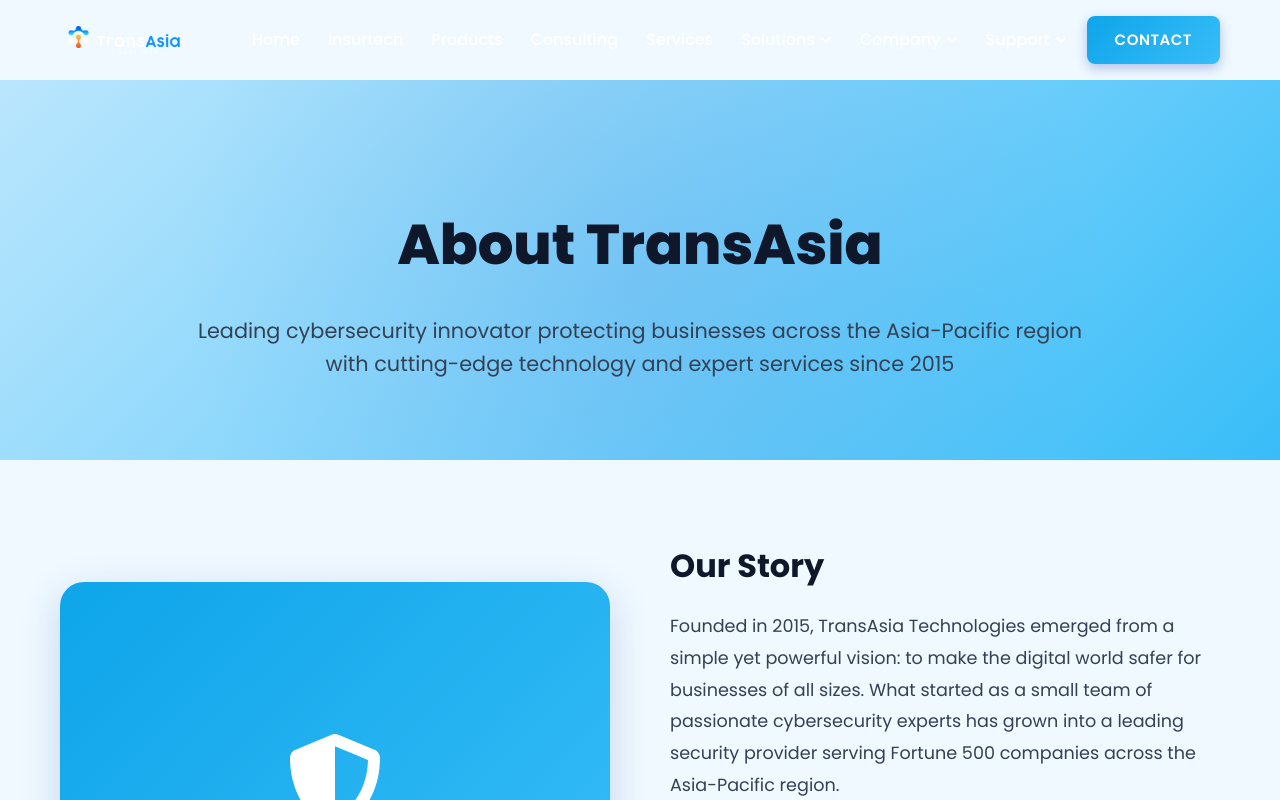
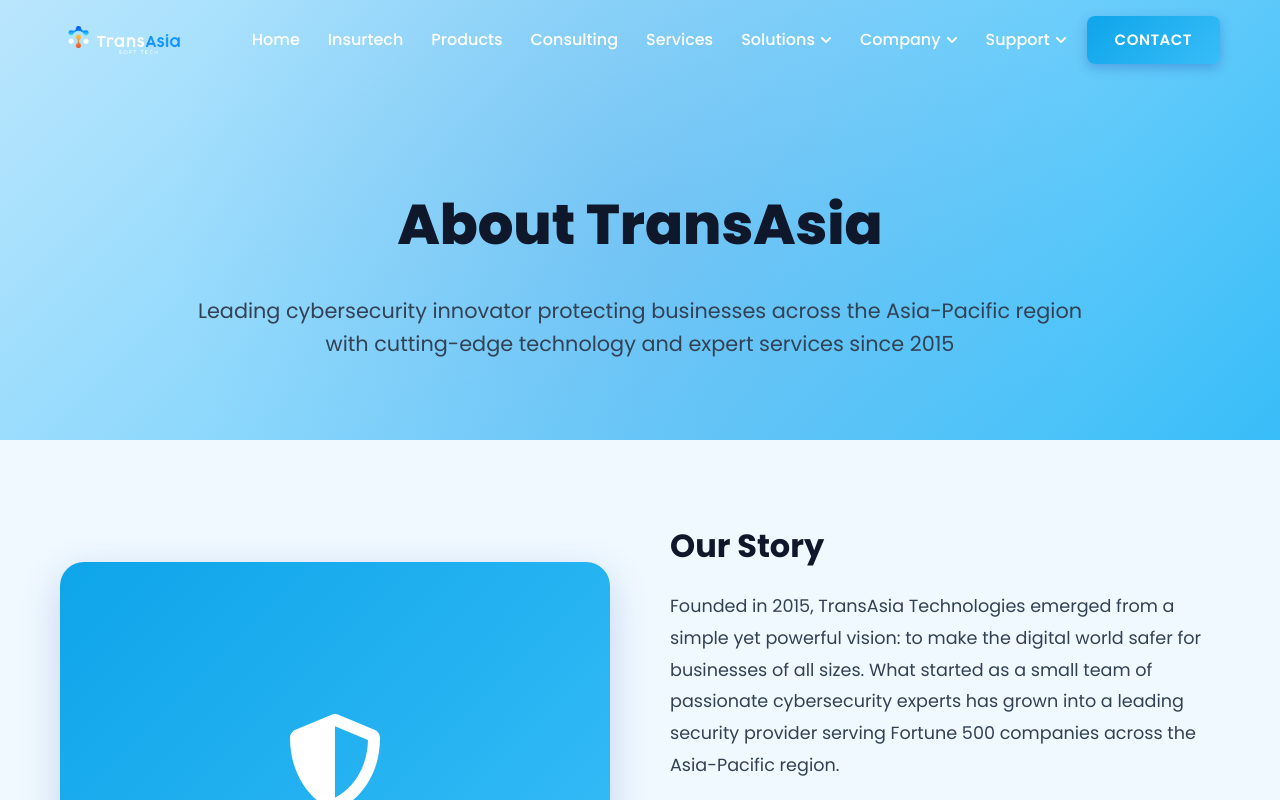
Before and after one commit to octaleadsprivatelimited-cloud/transasia, a React (Create React App) app in the folder client/: page /about in a window 1280 px wide. Shown: the top 800 px of the page. Built offline with nearby package versions, Linux system fonts and the light colour scheme.

Commit message:
fix(pages): remove padding-top; adjust hero padding for transparent header overlay on all pages

```diff
--- a/client/src/pages/About.js
+++ b/client/src/pages/About.js
@@ -5,13 +5,13 @@ import { FaShieldAlt, FaGlobe, FaUsers, FaAward, FaRocket, FaCheckCircle, FaChar
 
 const PageContainer = styled.div`
   min-height: 100vh;
-  padding-top: 80px;
+  padding-top: 0;
   background: var(--bg-primary);
 `;
 
 const HeroSection = styled.section`
   background: var(--gradient-hero);
-  padding: 120px 20px 80px;
+  padding: 180px 20px 80px;
   text-align: center;
   position: relative;
   overflow: hidden;
--- a/client/src/pages/Blog.js
+++ b/client/src/pages/Blog.js
@@ -5,13 +5,13 @@ import { FaNewspaper, FaCalendar, FaUser, FaClock, FaArrowRight } from 'react-ic
 
 const PageContainer = styled.div`
   min-height: 100vh;
-  padding-top: 80px;
+  padding-top: 0;
   background: var(--bg-primary);
 `;
 
 const HeroSection = styled.section`
   background: var(--gradient-hero);
-  padding: 120px 20px 80px;
+  padding: 180px 20px 80px;
   text-align: center;
 `;
 
--- a/client/src/pages/Careers.js
+++ b/client/src/pages/Careers.js
@@ -5,13 +5,13 @@ import { FaBriefcase, FaMapMarkerAlt, FaClock, FaDollarSign, FaUsers, FaHeart, F
 
 const PageContainer = styled.div`
   min-height: 100vh;
-  padding-top: 80px;
+  padding-top: 0;
   background: var(--bg-primary);
 `;
 
 const HeroSection = styled.section`
   background: var(--gradient-hero);
-  padding: 120px 20px 80px;
+  padding: 180px 20px 80px;
   text-align: center;
 `;
 
--- a/client/src/pages/Consulting.js
+++ b/client/src/pages/Consulting.js
@@ -18,7 +18,7 @@ const rotate = keyframes`
 
 const PageContainer = styled.div`
   min-height: 100vh;
-  padding-top: 80px;
+  padding-top: 0;
   background: #ffffff;
   overflow-x: hidden;
 `;
--- a/client/src/pages/Contact.js
+++ b/client/src/pages/Contact.js
@@ -5,12 +5,12 @@ import { FaEnvelope, FaPhone, FaMapMarkerAlt, FaArrowRight } from 'react-icons/f
 
 const PageContainer = styled.div`
   min-height: 100vh;
-  padding-top: 80px;
+  padding-top: 0;
   background: #ffffff;
 `;
 
 const HeroSection = styled.section`
-  padding: 100px 80px 80px;
+  padding: 180px 80px 80px;
   background: linear-gradient(135deg, #1e3a8a 0%, #3b82f6 100%);
   text-align: center;
 
--- a/client/src/pages/CyberSecurityProducts.js
+++ b/client/src/pages/CyberSecurityProducts.js
@@ -13,7 +13,7 @@ const rotate = keyframes`
 
 const PageContainer = styled.div`
   min-height: 100vh;
-  padding-top: 80px;
+  padding-top: 0;
   background: #ffffff;
   overflow-x: hidden;
 `;
@@ -25,7 +25,7 @@ const HeroSection = styled.section`
   align-items: center;
   background: linear-gradient(135deg, #0a1128 0%, #1e3a8a 50%, #1e40af 100%);
   overflow: hidden;
-  padding: 120px 40px 80px;
+  padding: 180px 40px 80px;
 
   &::before {
     content: '';
--- a/client/src/pages/CyberSecurityServices.js
+++ b/client/src/pages/CyberSecurityServices.js
@@ -13,7 +13,7 @@ const float = keyframes`
 
 const PageContainer = styled.div`
   min-height: 100vh;
-  padding-top: 80px;
+  padding-top: 0;
   background: linear-gradient(135deg, #0a1929 0%, #1a2332 50%, #0a1929 100%);
   position: relative;
 
@@ -30,7 +30,7 @@ const PageContainer = styled.div`
 `;
 
 const HeroSection = styled.section`
-  padding: 100px 40px 80px;
+  padding: 180px 40px 80px;
   text-align: center;
   position: relative;
   z-index: 1;
--- a/client/src/pages/Gallery.js
+++ b/client/src/pages/Gallery.js
@@ -5,13 +5,13 @@ import { FaImages, FaTimes, FaAward, FaBuilding, FaUsers, FaLaptopCode } from 'r
 
 const PageContainer = styled.div`
   min-height: 100vh;
-  padding-top: 80px;
+  padding-top: 0;
   background: var(--bg-primary);
 `;
 
 const HeroSection = styled.section`
   background: var(--gradient-hero);
-  padding: 120px 20px 80px;
+  padding: 180px 20px 80px;
   text-align: center;
 `;
 
--- a/client/src/pages/PressRelease.js
+++ b/client/src/pages/PressRelease.js
@@ -5,13 +5,13 @@ import { FaNewspaper, FaCalendar, FaDownload, FaExternalLinkAlt } from 'react-ic
 
 const PageContainer = styled.div`
   min-height: 100vh;
-  padding-top: 80px;
+  padding-top: 0;
   background: var(--bg-primary);
 `;
 
 const HeroSection = styled.section`
   background: var(--gradient-hero);
-  padding: 120px 20px 80px;
+  padding: 180px 20px 80px;
   text-align: center;
 `;
 
--- a/client/src/pages/Team.js
+++ b/client/src/pages/Team.js
@@ -5,13 +5,13 @@ import { FaLinkedin, FaTwitter, FaEnvelope, FaUserTie } from 'react-icons/fa';
 
 const PageContainer = styled.div`
   min-height: 100vh;
-  padding-top: 80px;
+  padding-top: 0;
   background: var(--bg-primary);
 `;
 
 const HeroSection = styled.section`
   background: var(--gradient-hero);
-  padding: 120px 20px 80px;
+  padding: 180px 20px 80px;
   text-align: center;
 `;
 
```
